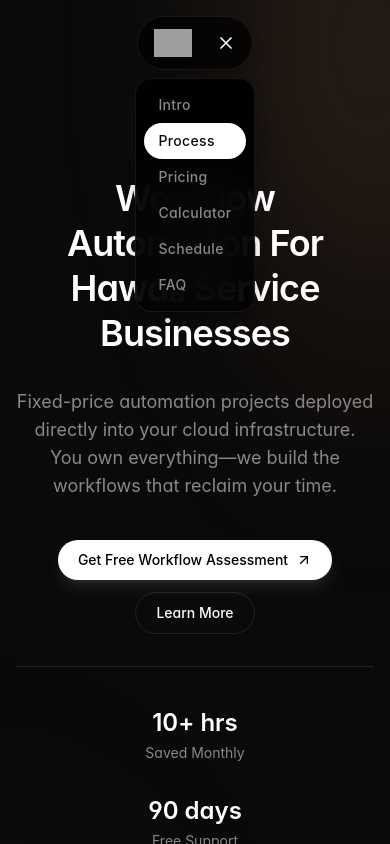
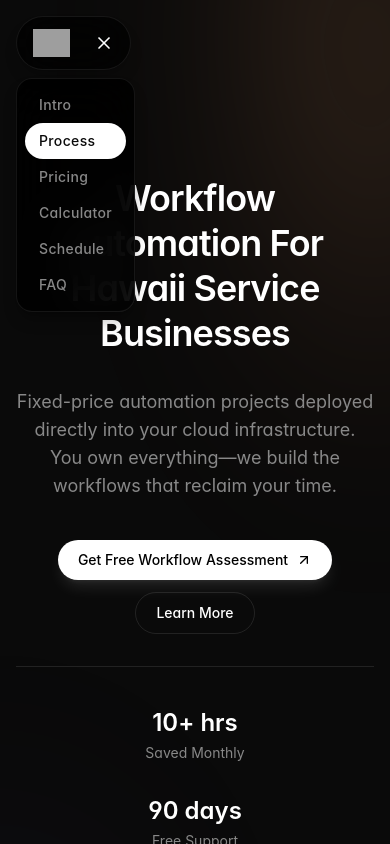
Before and after one commit to SavaiinaeaSIlva/silva-automation, a React (Vite) app: page / in a window 390 px wide. Both pictures are taken after a click on the button "Open menu". Shown: the top 844 px of the page. Built offline with nearby package versions, Linux system fonts and the light colour scheme; grey boxes are pictures that could not be loaded.

Commit message:
Fix mobile nav alignment - left side on mobile, centered on desktop

```diff
--- a/src/components/Header.tsx
+++ b/src/components/Header.tsx
@@ -91,7 +91,7 @@ export default function Header() {
       </a>
 
       {/* Floating Island Navigation */}
-      <div className="container flex justify-center">
+      <div className="container flex justify-start lg:justify-center px-4">
         <div className="inline-flex items-center gap-3 px-2 py-2 bg-black/70 backdrop-blur-xl border border-white/[0.08] rounded-full shadow-lg shadow-black/20 pointer-events-auto">
           {/* Logo */}
           <a
@@ -138,7 +138,7 @@ export default function Header() {
 
       {/* Mobile menu dropdown */}
       {mobileMenuOpen && (
-        <div className="container flex justify-center mt-2 pointer-events-auto">
+        <div className="container flex justify-start mt-2 px-4 pointer-events-auto">
           <div
             id="mobile-menu"
             className="lg:hidden bg-black/90 backdrop-blur-xl border border-white/[0.08] rounded-2xl shadow-lg shadow-black/30 overflow-hidden"
```
